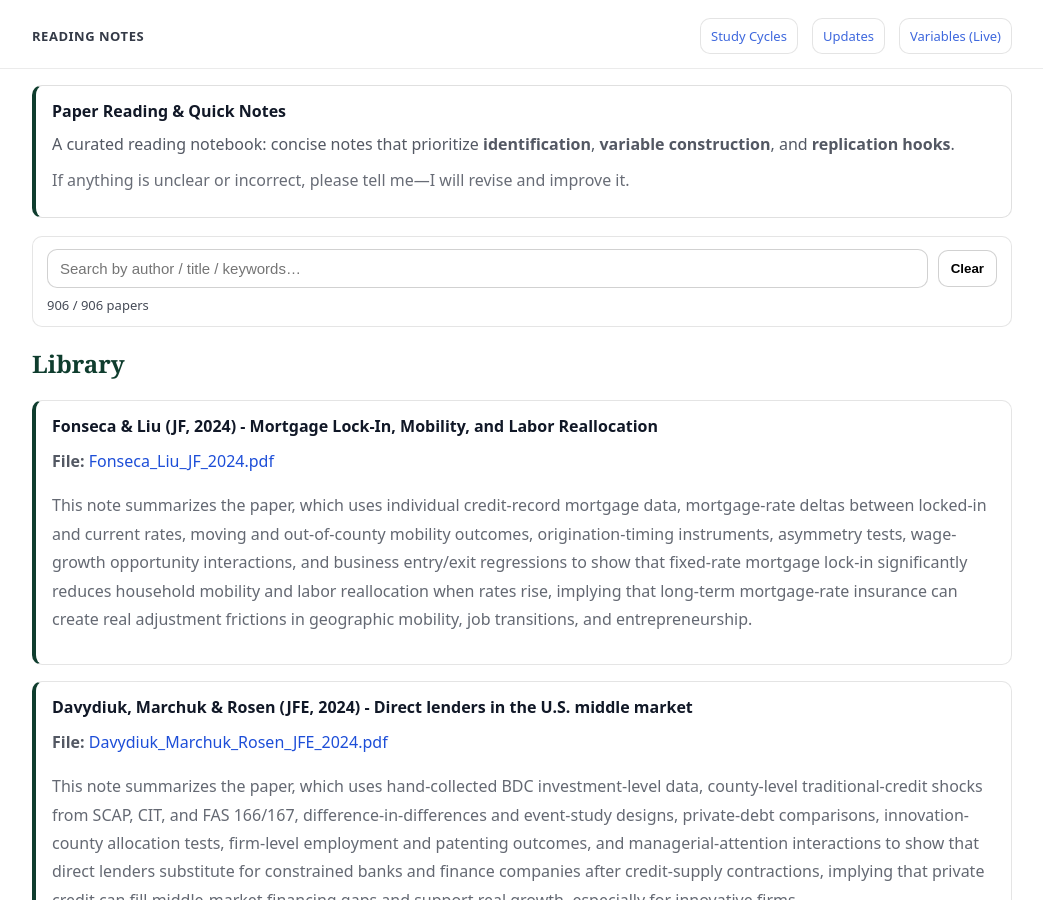
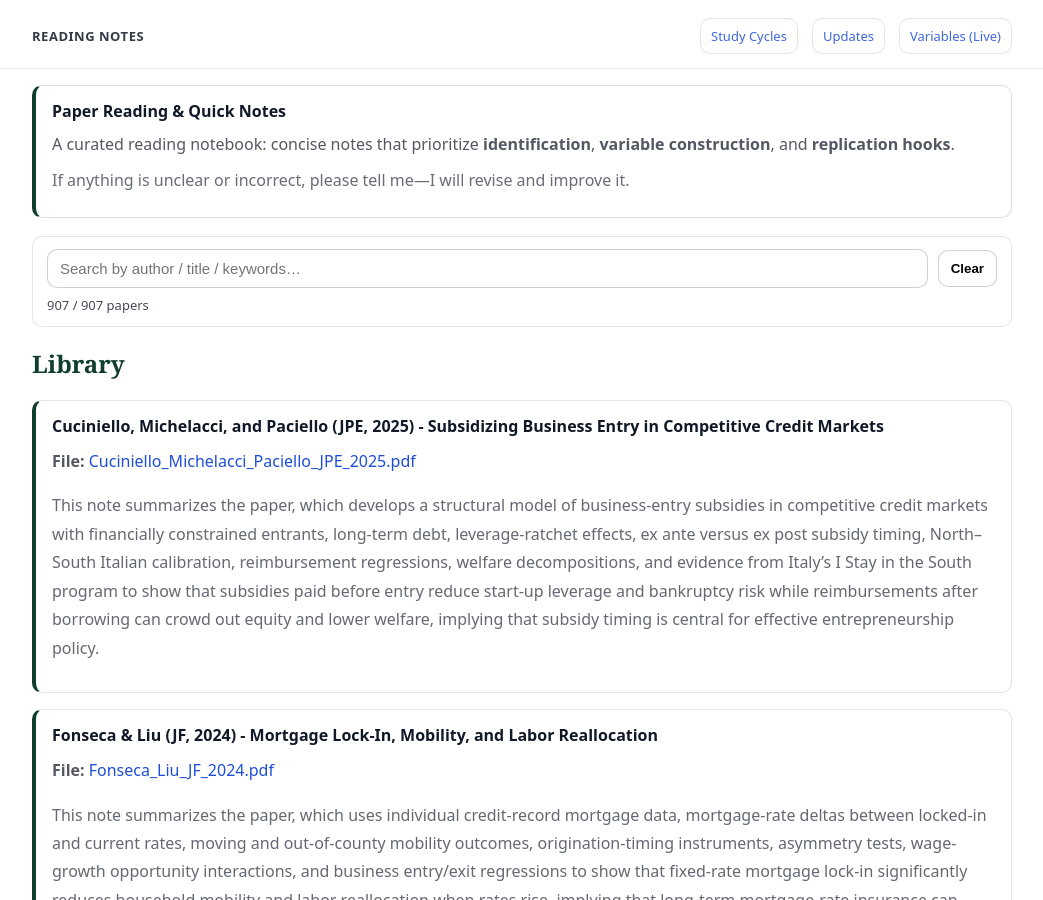
Before and after one commit to yaxinzn/study-archive, a Jekyll site: the page built from reading/index.md, in a window 1280 px wide and 900 px high. Shown: the whole window, without its empty margins (118-1161 px from the left). Built offline with Jekyll 4.4.1, drawn with Linux system fonts in a browser that asks for light colours.

Commit message:
Reading: add/update Cuciniello_Michelacci_Paciello_JPE_2025.pdf

```diff
--- a/_data/reading.yml
+++ b/_data/reading.yml
@@ -1,3 +1,7 @@
+- title: "Cuciniello, Michelacci, and Paciello (JPE, 2025) - Subsidizing Business Entry in Competitive Credit Markets"
+  file: "Cuciniello_Michelacci_Paciello_JPE_2025.pdf"
+  desc: "This note summarizes the paper, which develops a structural model of business-entry subsidies in competitive credit markets with financially constrained entrants, long-term debt, leverage-ratchet effects, ex ante versus ex post subsidy timing, North–South Italian calibration, reimbursement regressions, welfare decompositions, and evidence from Italy’s I Stay in the South program to show that subsidies paid before entry reduce start-up leverage and bankruptcy risk while reimbursements after borrowing can crowd out equity and lower welfare, implying that subsidy timing is central for effective entrepreneurship policy."
+
 - title: "Fonseca & Liu (JF, 2024) - Mortgage Lock-In, Mobility, and Labor Reallocation"
   file: "Fonseca_Liu_JF_2024.pdf"
   desc: "This note summarizes the paper, which uses individual credit-record mortgage data, mortgage-rate deltas between locked-in and current rates, moving and out-of-county mobility outcomes, origination-timing instruments, asymmetry tests, wage-growth opportunity interactions, and business entry/exit regressions to show that fixed-rate mortgage lock-in significantly reduces household mobility and labor reallocation when rates rise, implying that long-term mortgage-rate insurance can create real adjustment frictions in geographic mobility, job transitions, and entrepreneurship."
```
Also changed, not shown: 1 other file.
